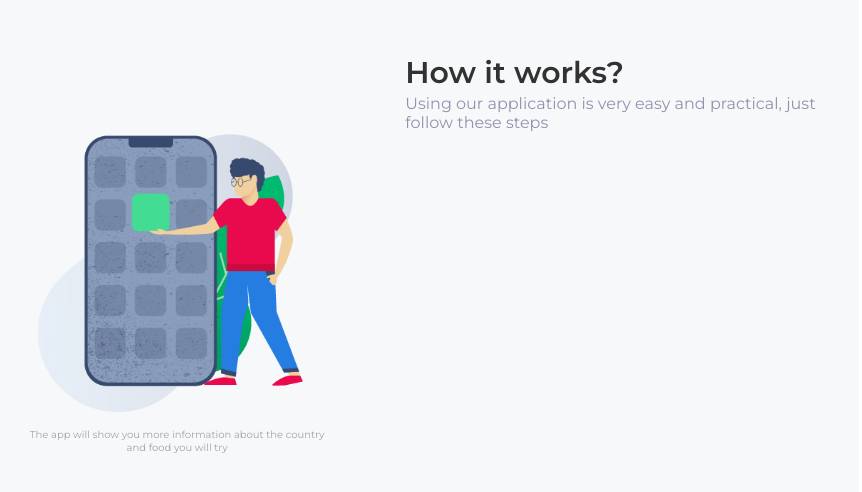
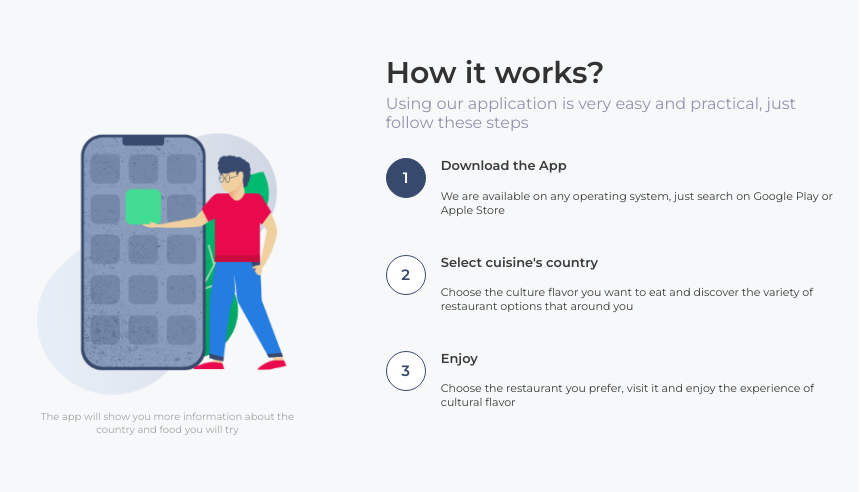
Before and after one commit to FoodKlore/Landing, a Gatsby site: page / in a window 1280 px wide. Shown: the part 2139-2631 px from the top of the page, without its empty margins (321-1183 px from the left). Built offline with nearby package versions, Linux system fonts and the light colour scheme; Gatsby itself is replaced by a stand-in of ours.

Commit message:
add layout of how it works steps

```diff
--- a/src/components/howItWorks.js
+++ b/src/components/howItWorks.js
@@ -60,6 +60,136 @@ const HowItWorks = () => (
             Using our application is very easy and practical, just follow these
             steps
           </p>
+          <div style={{ display: "flex", marginBottom: "12px" }}>
+            <div>
+              <span
+                style={{
+                  display: "inline-flex",
+                  borderRadius: "100%",
+                  color: "#fff",
+                  width: "40px",
+                  height: "40px",
+                  justifyContent: "center",
+                  alignItems: "center",
+                  marginRight: "15px",
+                  backgroundColor: "#37496d",
+                  fontWeight: "600",
+                  fontSize: "15px",
+                  border: "1px solid #37496d",
+                }}
+              >
+                1
+              </span>
+            </div>
+            <div>
+              <h4
+                style={{
+                  fontSize: "13px",
+                  fontWeight: "600",
+                  color: "#3b3b3b",
+                  marginBottom: "16px",
+                }}
+              >
+                Download the App
+              </h4>
+              <p
+                style={{
+                  fontSize: "11px",
+                  lineHeight: "14px",
+                  color: "#3b3b3b",
+                }}
+              >
+                We are available on any operating system, just search on Google
+                Play or Apple Store
+              </p>
+            </div>
+          </div>
+          <div style={{ display: "flex", marginBottom: "12px" }}>
+            <div>
+              <span
+                style={{
+                  display: "inline-flex",
+                  borderRadius: "100%",
+                  color: "#37496d",
+                  width: "40px",
+                  height: "40px",
+                  justifyContent: "center",
+                  alignItems: "center",
+                  marginRight: "15px",
+                  backgroundColor: "#fff",
+                  fontWeight: "600",
+                  fontSize: "15px",
+                  border: "1px solid #37496d",
+                }}
+              >
+                2
+              </span>
+            </div>
+            <div>
+              <h4
+                style={{
+                  fontSize: "13px",
+                  fontWeight: "600",
+                  color: "#3b3b3b",
+                  marginBottom: "16px",
+                }}
+              >
+                Select cuisine's country
+              </h4>
+              <p
+                style={{
+                  fontSize: "11px",
+                  lineHeight: "14px",
+                  color: "#3b3b3b",
+                }}
+              >
+                Choose the culture flavor you want to eat and discover the variety of restaurant options that around you
+              </p>
+            </div>
+          </div>
+          <div style={{ display: "flex", marginBottom: "12px" }}>
+            <div>
+              <span
+                style={{
+                  display: "inline-flex",
+                  borderRadius: "100%",
+                  color: "#37496d",
+                  width: "40px",
+                  height: "40px",
+                  justifyContent: "center",
+                  alignItems: "center",
+                  marginRight: "15px",
+                  backgroundColor: "#fff",
+                  fontWeight: "600",
+                  fontSize: "15px",
+                  border: "1px solid #37496d",
+                }}
+              >
+                3
+              </span>
+            </div>
+            <div>
+              <h4
+                style={{
+                  fontSize: "13px",
+                  fontWeight: "600",
+                  color: "#3b3b3b",
+                  marginBottom: "16px",
+                }}
+              >
+                Enjoy
+              </h4>
+              <p
+                style={{
+                  fontSize: "11px",
+                  lineHeight: "14px",
+                  color: "#3b3b3b",
+                }}
+              >
+                Choose the restaurant you prefer, visit it and enjoy the experience of cultural flavor
+              </p>
+            </div>
+          </div>
         </div>
       </div>
     </div>
```
